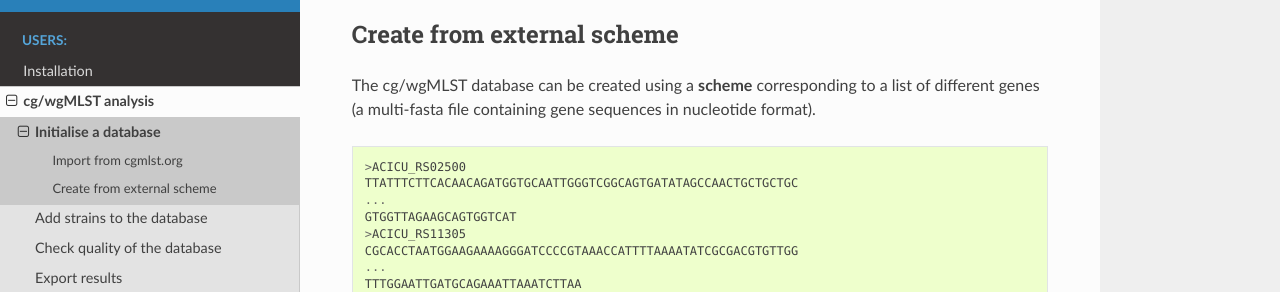
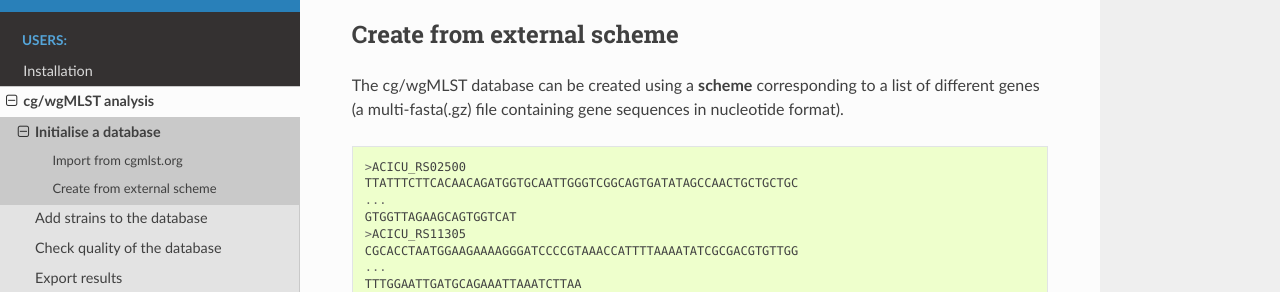
Before and after one commit to bvalot/pyMLST, a Sphinx documentation site: the page built from docs/source/documentation/cgmlst/initialise.rst, in a window 1280 px wide and 900 px high, scrolled down 443 px. Shown: the part 182-474 px from the top of the window. Built offline with Sphinx 7.4.7 and the Read the Docs theme 3.1.0, drawn with Linux system fonts in a browser that asks for light colours.

```diff
--- a/docs/source/documentation/cgmlst/add.rst
+++ b/docs/source/documentation/cgmlst/add.rst
@@ -22,7 +22,7 @@ You can also add a reference genome for comparison.
 Genome data
 ^^^^^^^^^^^
 
-You can add strains using GENOME fasta sequence file.
+You can add strains using GENOME fasta(.gz) sequence file.
 
 .. code-block:: bash
 
--- a/docs/source/documentation/cgmlst/initialise.rst
+++ b/docs/source/documentation/cgmlst/initialise.rst
@@ -40,7 +40,7 @@ Create from external scheme
 ===========================
 
 The cg/wgMLST database can be created using a **scheme** corresponding to
-a list of different genes (a multi-fasta file containing gene
+a list of different genes (a multi-fasta(.gz) file containing gene
 sequences in nucleotide format).
 
 .. code::
--- a/docs/source/documentation/clamlst/search.rst
+++ b/docs/source/documentation/clamlst/search.rst
@@ -20,7 +20,7 @@ data to find the MLST profile.
 Genome data
 ^^^^^^^^^^^
 
-You can search ST from GENOME fasta sequence files.
+You can search ST from GENOME fasta(.gz) sequence files.
 
 .. code-block:: bash
 
--- a/docs/source/documentation/pytyper/search.rst
+++ b/docs/source/documentation/pytyper/search.rst
@@ -36,7 +36,7 @@ Clermont typing
 Genome data
 ^^^^^^^^^^^
 
-You can search typing METHOD from GENOME fasta sequence files.
+You can search typing METHOD from GENOME fasta(.gz) sequence files.
 
 .. code-block:: bash
 
```
